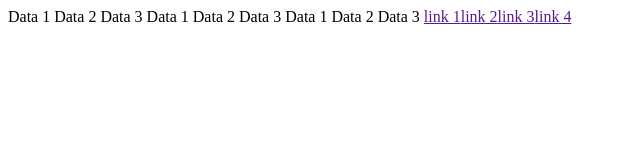
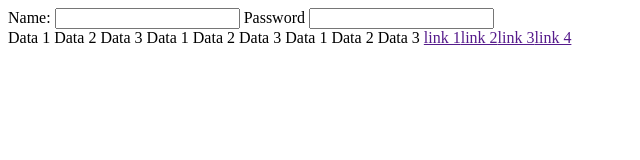
Before and after one commit to otienosteve/git-workshop, a plain HTML site: page index.html in a window 1280 px wide. Shown: the whole page, without its empty margins (0-640 px from the left). Drawn offline with Linux system fonts and the light colour scheme.

Commit message:
Add Login Form

```diff
--- a/index.html
+++ b/index.html
@@ -6,6 +6,10 @@
     <title>Document</title>
 </head>
 <body>
+    Name:
+    <input type="text">
+    Password
+    <input type="text">
 
 
     <table></table>
```
